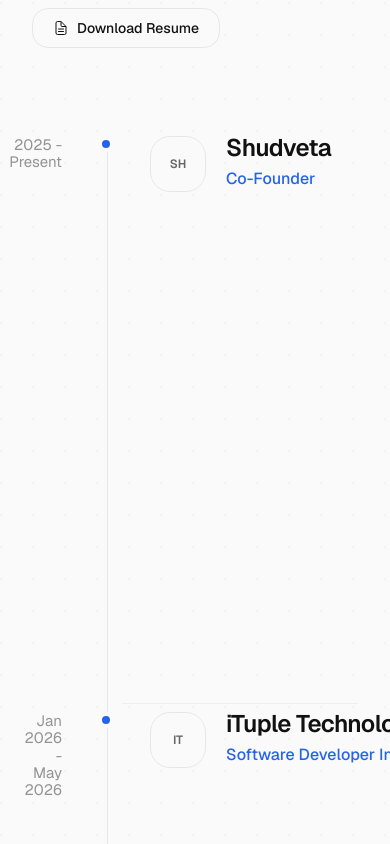
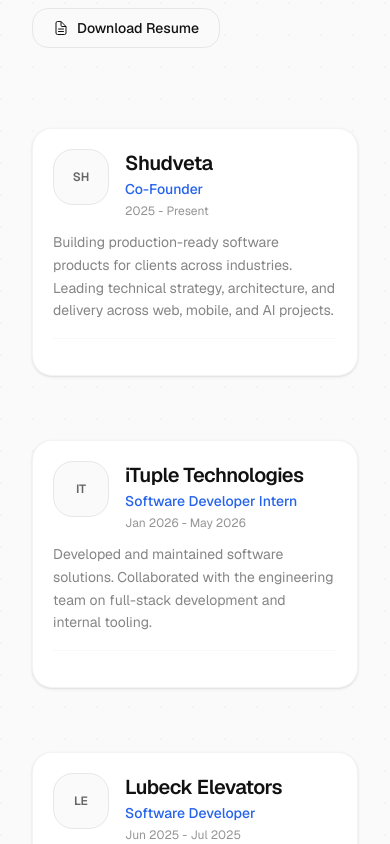
Before and after one commit to dhruvi2006/portfolio, a Next.js app: page / in a window 390 px wide. Shown: the part 3680-4524 px from the top of the page. Built offline with nearby package versions, Linux system fonts and the light colour scheme; no server answers.

Commit message:
respnsive

```diff
--- a/app/page.tsx
+++ b/app/page.tsx
@@ -11,7 +11,7 @@
 
 export default function Home() {
   return (
-    <main>
+    <main className="overflow-x-hidden">
       <Hero />
       <About />
       <Experience />
--- a/components/sections/experience.tsx
+++ b/components/sections/experience.tsx
@@ -101,8 +101,7 @@
 
       <p className="mt-10 text-base lg:text-sm leading-8 text-secondary max-w-md">
        Building software, leading teams, and turning ideas <br />into products that people actually use.
-      </p>
-<div className="absolute left-[505px] top-3 bottom-5 w-px bg-border" />
+      </p>            <div className="hidden lg:block absolute left-[505px] top-3 bottom-5 w-px bg-border" />
       <div className="mt-12">
         <Button
           variant="secondary"
@@ -124,15 +123,58 @@
       className="flex-1 min-w-0"
     >
       <div className="relative">
-        {/* Main Timeline Line */}
-        <div className="absolute left-[75px] top-3 bottom-5 w-px bg-border" />
+        {/* Main Timeline Line — desktop only */}
+        <div className="hidden lg:block absolute left-[75px] top-3 bottom-5 w-px bg-border" />
 
         {experiences.map((exp, index) => (
           <motion.div
             key={exp.company}
             variants={itemVariants}
-            className="relative grid grid-cols-[30px_40px_52px_260px_1fr] gap-6 pb-16 last:pb-0"
+            className="relative pb-16 last:pb-0"
           >
+            {/* MOBILE: Stacked card layout */}
+            <div className="lg:hidden p-5 rounded-2xl border border-border/50 bg-card shadow-sm">
+              <div className="flex items-start gap-4 mb-3">
+                <div className="w-14 h-14 rounded-2xl border border-border bg-background flex items-center justify-center text-xs font-semibold text-secondary shrink-0">
+                  {exp.logo}
+                </div>
+                <div className="min-w-0 flex-1">
+                  {exp.link ? (
+                    <a
+                      href={exp.link}
+                      target="_blank"
+                      rel="noopener noreferrer"
+                      className="inline-block group"
+                    >
+                      <h3 className="text-xl font-semibold tracking-tight text-foreground group-hover:text-accent transition-colors duration-300">
+                        {exp.company}
+                      </h3>
+                    </a>
+                  ) : (
+                    <h3 className="text-xl font-semibold tracking-tight text-foreground">
+                      {exp.company}
+                    </h3>
+                  )}
+                  <p className="text-accent text-sm font-medium mt-0.5">
+                    {exp.role}
+                  </p>
+                  <p className="text-xs text-secondary/70 mt-1">
+                    {exp.periodTop} {exp.periodBottom}
+                  </p>
+                </div>
+              </div>
+              <p className="text-sm text-secondary/80 leading-relaxed">
+                {exp.description}
+              </p>
+
+              {/* Mobile-only divider between cards */}
+              {index < experiences.length - 1 && (
+                <div className="mt-4 pt-4 border-t border-border/30" />
+              )}
+            </div>
+
+            {/* DESKTOP: Exact original timeline grid layout — untouched */}
+            <div className="hidden lg:grid lg:grid-cols-[30px_40px_52px_260px_1fr] lg:gap-6">
               {/* Year */}
               <div className="flex justify-end pt-2">
                 <div className="text-right leading-[1.15]">
@@ -183,6 +225,7 @@
               {index < experiences.length - 1 && (
                 <div className="absolute left-[90px] right-0 bottom-0 h-px bg-border/60" />
               )}
+            </div>
           </motion.div>
         ))}
       </div>
```
Lines whose indentation alone changed are shown as unchanged.
